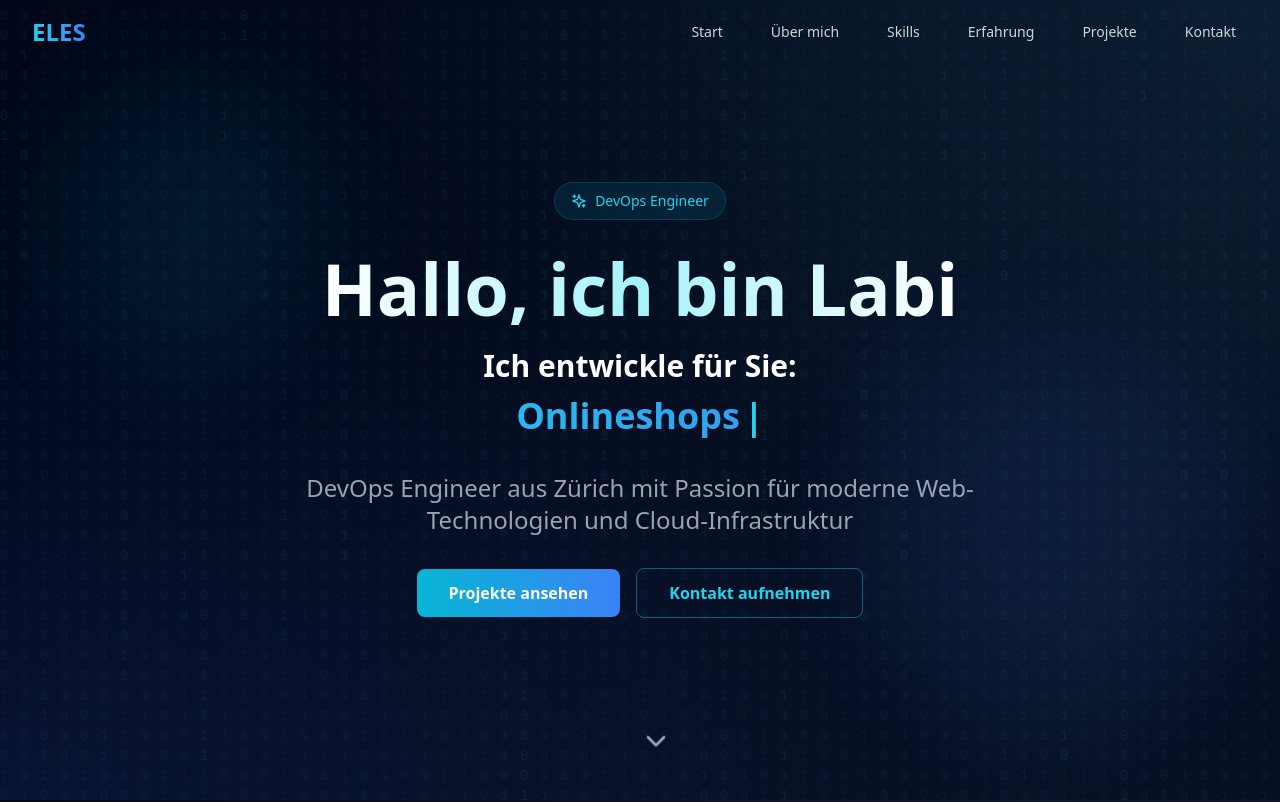
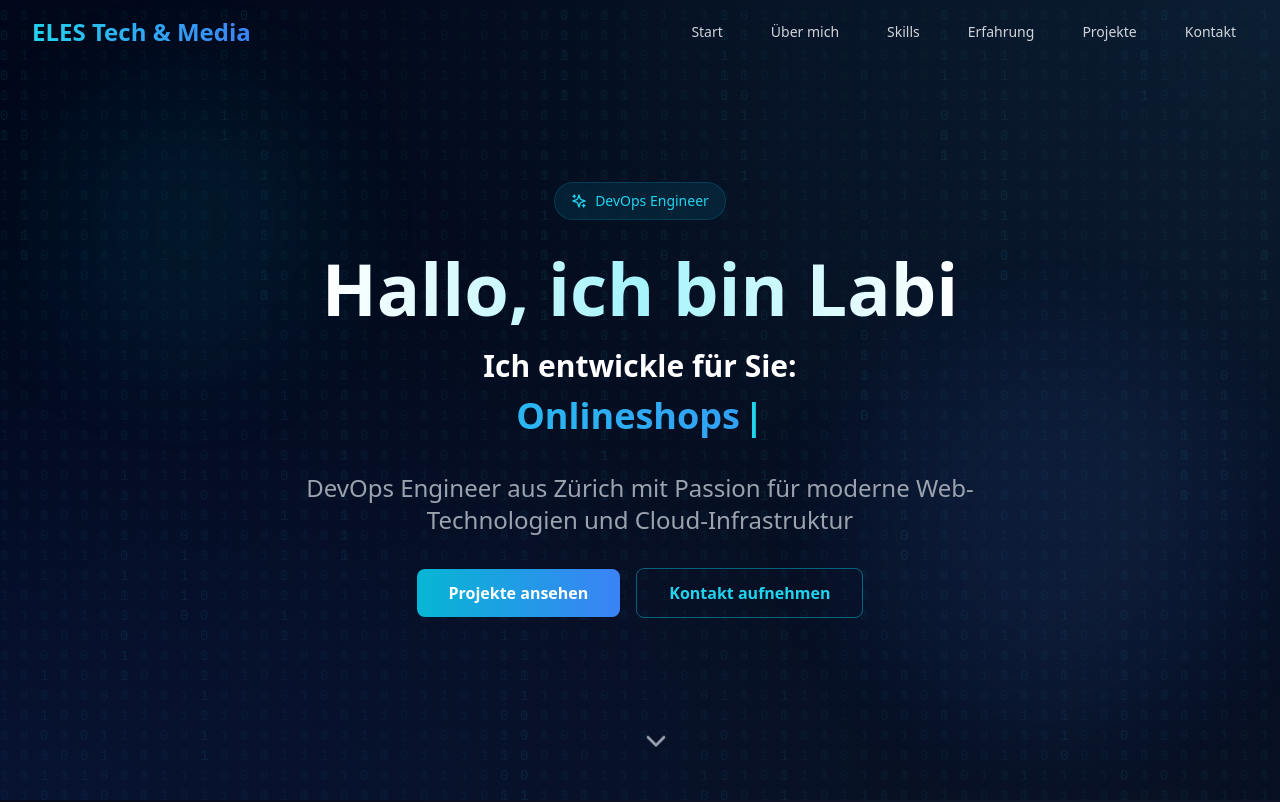
Before and after one commit to notisalomon/portfolio-project, a React (Vite) app: page / in a window 1280 px wide. Shown: the top 802 px of the page. Built offline with nearby package versions, Linux system fonts and the light colour scheme.

Commit message:
Updated Navigation.tsx

```diff
--- a/src/components/Navigation.tsx
+++ b/src/components/Navigation.tsx
@@ -32,7 +32,7 @@ const Navigation = () => {
         <div className="flex items-center justify-between h-16">
           <div className="flex-shrink-0">
             <span className="text-2xl font-bold bg-gradient-to-r from-cyan-400 to-blue-500 bg-clip-text text-transparent">
-              ELES
+              ELES Tech & Media
             </span>
           </div>
 
```
